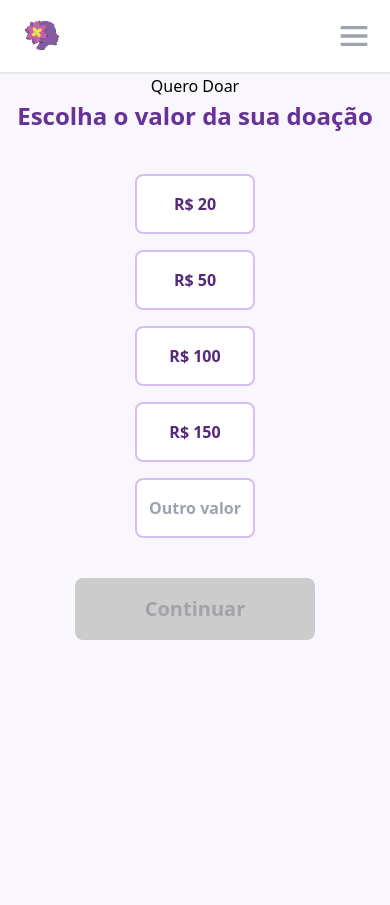
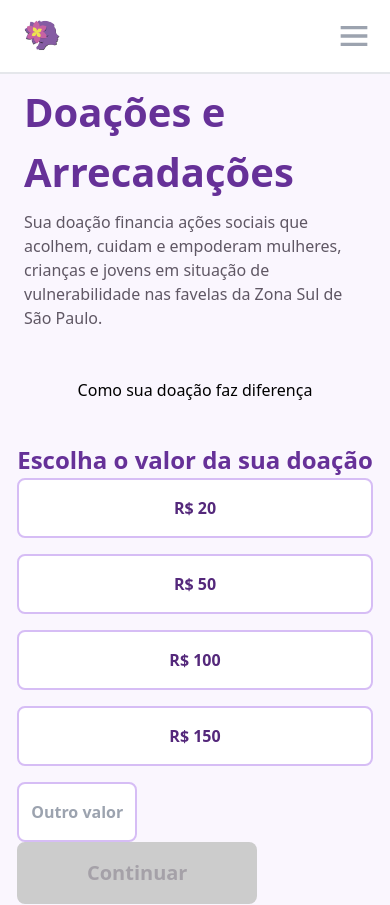
Before and after one commit to Projeto-FrontEnd-Fusion/Aceve-website-development, a Next.js app: page /quero-doar in a window 390 px wide. Shown: the top 905 px of the page. Built offline with nearby package versions, Linux system fonts and the light colour scheme.

Commit message:
feat: set up of the semantical structure for the page and full responsive h1

```diff
--- a/src/app/quero-doar/page.tsx
+++ b/src/app/quero-doar/page.tsx
@@ -2,18 +2,40 @@ import { DonationOptions } from "@/components/DonationOptions/DonationOptions";
 
 function QueroDoar() {
   return (
-    <main className="flex flex-col min-h-screen bg-[#FAF6FE] items-center">
-      <h1>Quero Doar</h1>
+    <main className="flex flex-col min-h-screen bg-[#FAF6FE] w-full m-auto">
 
-      <section className='flex flex-col items-center justify-center w-full gap-[40px]
+      <section className='flex flex-col items-center gap-[40px] '>
+
+        <div className='flex flex-col items-baseline w-full
+        tablet:py-4 tablet:px-8 desktop:py-8 desktop:px-16 gap-2 py-2 px-6 mobileMini:py-4 mobileMini:px-12 '>
+          <h1 className="text-[40px] text-[#663198] font-bold ">
+            Doações e Arrecadações
+          </h1>
+          <p className="text-lxl text-[#5F5764] ">
+            Sua doação financia ações sociais que acolhem, cuidam e empoderam mulheres, crianças e jovens em situação de vulnerabilidade nas favelas da Zona Sul de São Paulo.
+          </p>
+        </div>
+
+        <div className='flex flex-col items-center justify-center w-full gap-[40px]
         bg-[#FAF6FE] tablet:bg-[#fff] tablet:rounded-[16px]
-        tablet:py-[16px] tablet:px-[32px] desktop:py-[24px]
+        tablet:py-[16px] tablet:px-[32px] desktop:py-6
         tablet:w-[85%] desktop:w-[60%]'>
-        <h2 className="text-[24px] text-[#663198] font-semibold">
-          Escolha o valor da sua doação
-        </h2>
-        <DonationOptions />
+          Como sua doação faz diferença
+        </div>
+
+        <div className='flex flex-col items-center justify-center w-full gap-[40px]
+        bg-[#FAF6FE] tablet:bg-[#fff] tablet:rounded-[16px]
+        tablet:py-[16px] tablet:px-[32px] desktop:py-6
+        tablet:w-[85%] desktop:w-[60%]' >
+          <div>
+            <h2 className="text-[24px] text-[#663198] font-semibold">
+              Escolha o valor da sua doação
+            </h2>
+            <DonationOptions />
+          </div>
+        </div>
       </section>
+
     </main>
   );
 }
```
